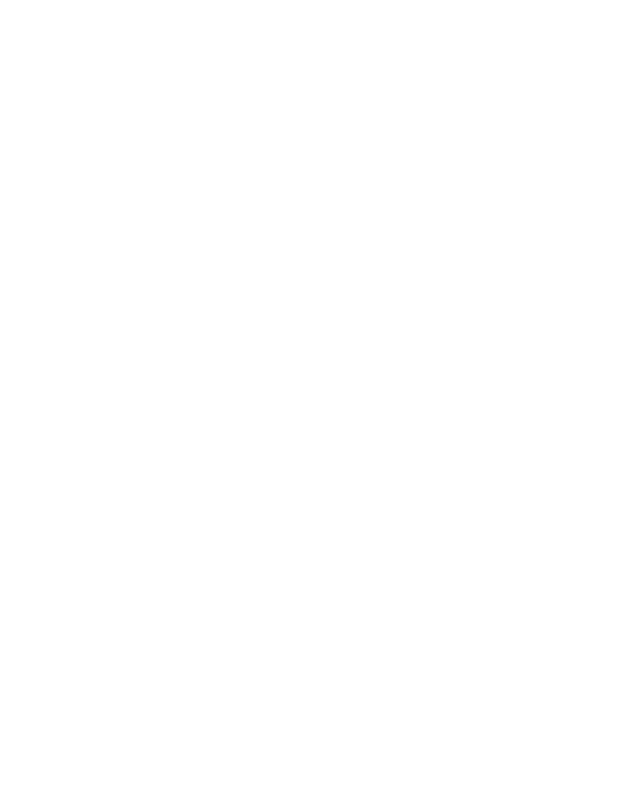
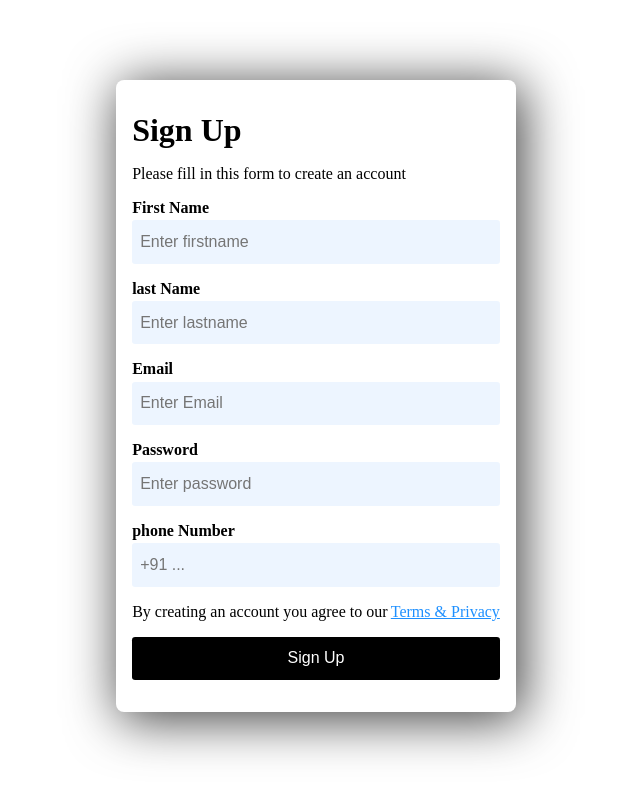
Before and after one commit to NipunShrivats/React_tutorials, a React (Vite) app in the folder react_tutorials/: page / in a window 1280 px wide. Shown: the top 796 px of the page, without its empty margins (324-964 px from the left). Built offline with nearby package versions, Linux system fonts and the light colour scheme.

Commit message:
updates on 14-3-25, change no.2

```diff
--- a/react_tutorials/src/App.jsx
+++ b/react_tutorials/src/App.jsx
@@ -30,6 +30,7 @@
 // -----------------------------------------------------
 import Controlled from "./Components/10_React_Forms/1_Controlled_Uncontrolled/Controlled";
 import Uncontrolled from "./Components/10_React_Forms/1_Controlled_Uncontrolled/Uncontrolled";
+import HowNotTo from "./Components/10_React_Forms/2_Registration_forms/HowNotTo";
 
 // -----------------------------------------------------
 
@@ -72,6 +73,8 @@
       {/* ---------- a. Controlled_Uncontrolled ----------*/}
       {/* <Controlled /> */}
       {/* <Uncontrolled /> */}
+      {/* ---------- b. Registration form ----------*/}
+      <HowNotTo />
     </>
   );
 }
--- /dev/null
+++ b/react_tutorials/src/Components/10_React_Forms/2_Registration_forms/HowNotTo.jsx
@@ -0,0 +1,82 @@
+import React from "react";
+import "./Style.css";
+
+export default function HowNotTo() {
+  return (
+    <>
+      <form action="">
+        <div className="container">
+          <h1>Sign Up</h1>
+          <p>Please fill in this form to create an account</p>
+
+          <div className="data-field">
+            <label htmlFor="firstName">
+              <b>First Name</b>
+            </label>
+            <input
+              type="text"
+              name="firstName"
+              placeholder="Enter firstname"
+              required
+            />
+          </div>
+
+          <div className="data-field">
+            <label htmlFor="lastName">
+              <b>last Name</b>
+            </label>
+            <input
+              type="text"
+              name="lastName"
+              placeholder="Enter lastname"
+              required
+            />
+          </div>
+          <div className="data-field">
+            <label htmlFor="email">
+              <b>Email</b>
+            </label>
+            <input
+              type="email"
+              name="email"
+              placeholder="Enter Email"
+              required
+            />
+          </div>
+
+          <div className="data-field">
+            <label htmlFor="password">
+              <b>Password</b>
+            </label>
+            <input
+              type="password"
+              name="password"
+              placeholder="Enter password"
+              required
+            />
+          </div>
+
+          <div className="data-field">
+            <label htmlFor="phone">
+              <b>phone Number</b>
+            </label>
+            <input type="phone" name="phone" placeholder="+91 ..." required />
+          </div>
+
+          <p>
+            By creating an account you agree to our
+            <a href="#" style={{ color: "dodgerblue", marginLeft: ".2rem" }}>
+              Terms & Privacy
+            </a>
+          </p>
+
+          <div className="data-field">
+            <button type="sumit" className="btn">
+              Sign Up
+            </button>
+          </div>
+        </div>
+      </form>
+    </>
+  );
+}
--- /dev/null
+++ b/react_tutorials/src/Components/10_React_Forms/2_Registration_forms/Style.css
@@ -0,0 +1,56 @@
+form {
+    /* border: 2px solid green; */
+    display: flex;
+    height: 99vh;
+    align-items: center;
+    justify-content: center;
+
+    .container {
+        /* border: 2px solid red; */
+        display: flex;
+        flex-direction: column;
+        gap: 1rem;
+        -webkit-box-shadow: 5px 6px 52px 2px rgba(0, 0, 0, 0.75);
+        -moz-box-shadow: 5px 6px 52px 2px rgba(0, 0, 0, 0.75);
+        box-shadow: 5px 6px 52px 2px rgba(0, 0, 0, 0.75);
+        padding: 2rem 1rem;
+        border-radius: .5rem;
+
+        .data-field {
+            display: flex;
+            flex-direction: column;
+            gap: .2rem;
+
+            input {
+                border-radius: .2rem;
+                border: none;
+                outline: none;
+                background-color: rgb(237, 245, 255);
+                padding: .8rem .5rem;
+                font-size: 1rem;
+            }
+
+            input:hover {
+                background-color: rgb(205, 228, 255);
+                transition: all 0.3s ease-in-out;
+            }
+
+            input:focus {
+                border: 1px solid rgb(0, 0, 0);
+                transition: all 0.3s ease-in-out;
+            }
+
+            .btn {
+                border-radius: .2rem;
+                border: none;
+                outline: none;
+                background-color: rgb(0, 0, 0);
+                padding: .8rem .5rem;
+                font-size: 1rem;
+                color: rgb(255, 255, 255);
+                cursor: pointer;
+            }
+        }
+    }
+
+}
```
